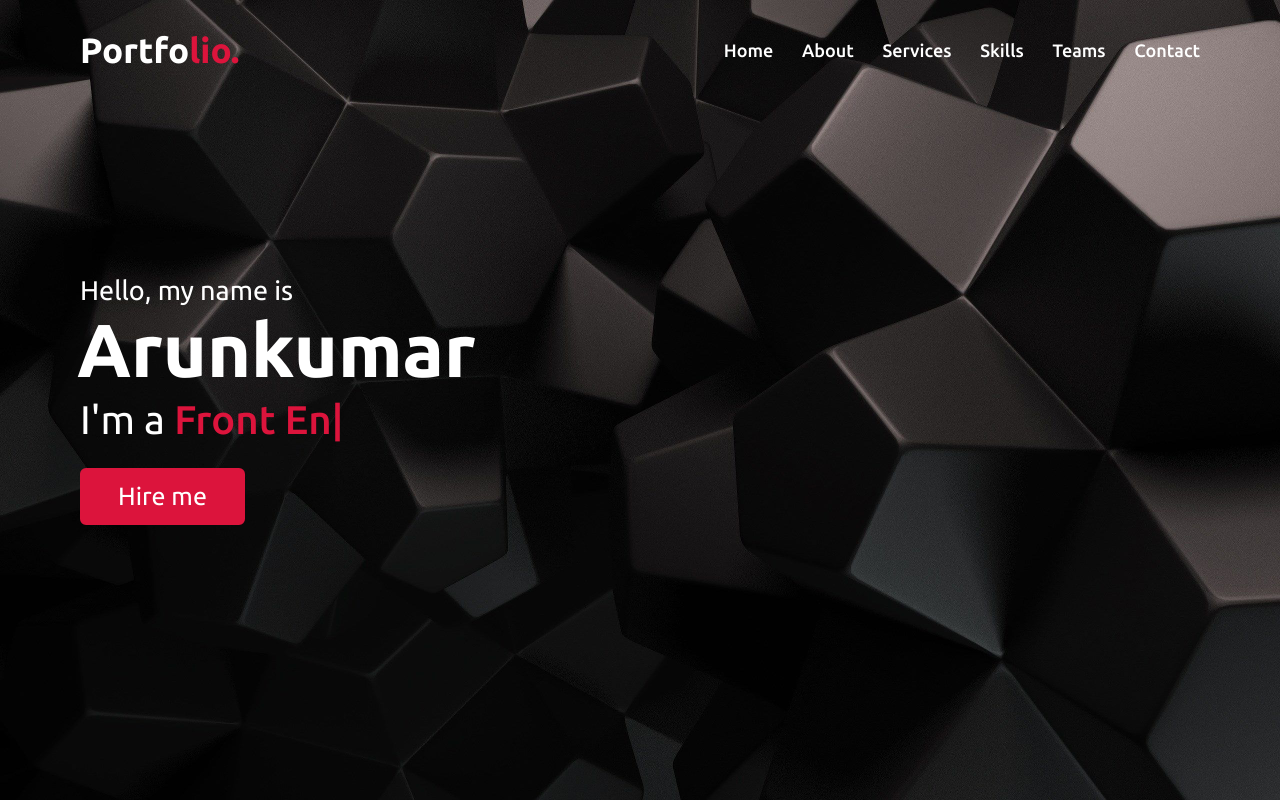
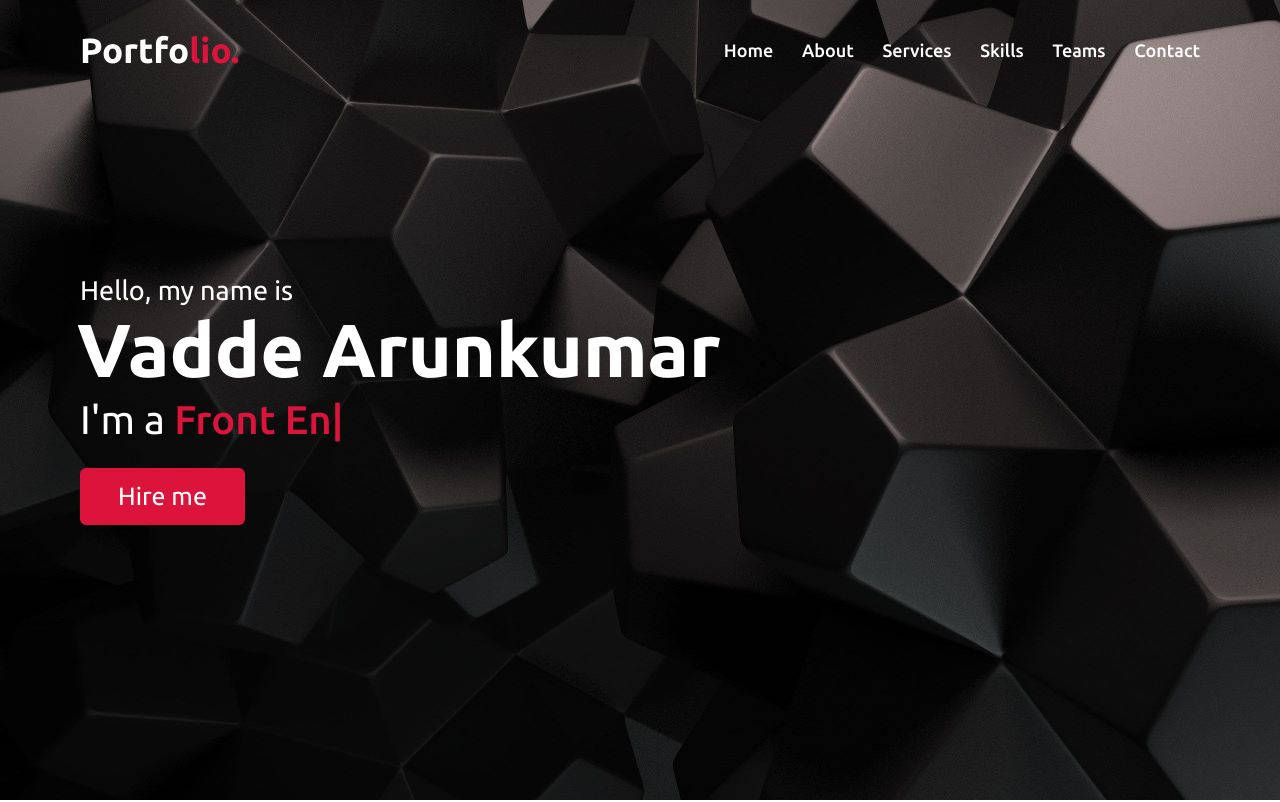
Before and after one commit to ArunkumarCodes/Portfolio-application, a plain HTML site: page index.html in a window 1280 px wide. Shown: the top 802 px of the page. Drawn offline with nearby package versions, Linux system fonts and the light colour scheme.

Commit message:
Update index.html

```diff
--- a/index.html
+++ b/index.html
@@ -40,7 +40,7 @@
         <div class="max-width">
             <div class="home-content">
                 <div class="text-1">Hello, my name is</div>
-                <div class="text-2">Arunkumar</div>
+                <div class="text-2">Vadde Arunkumar</div>
                 <div class="text-3"> I'm a <span class="typing"></span></div>
                 <a href="#contact">Hire me</a>
             </div>
```
